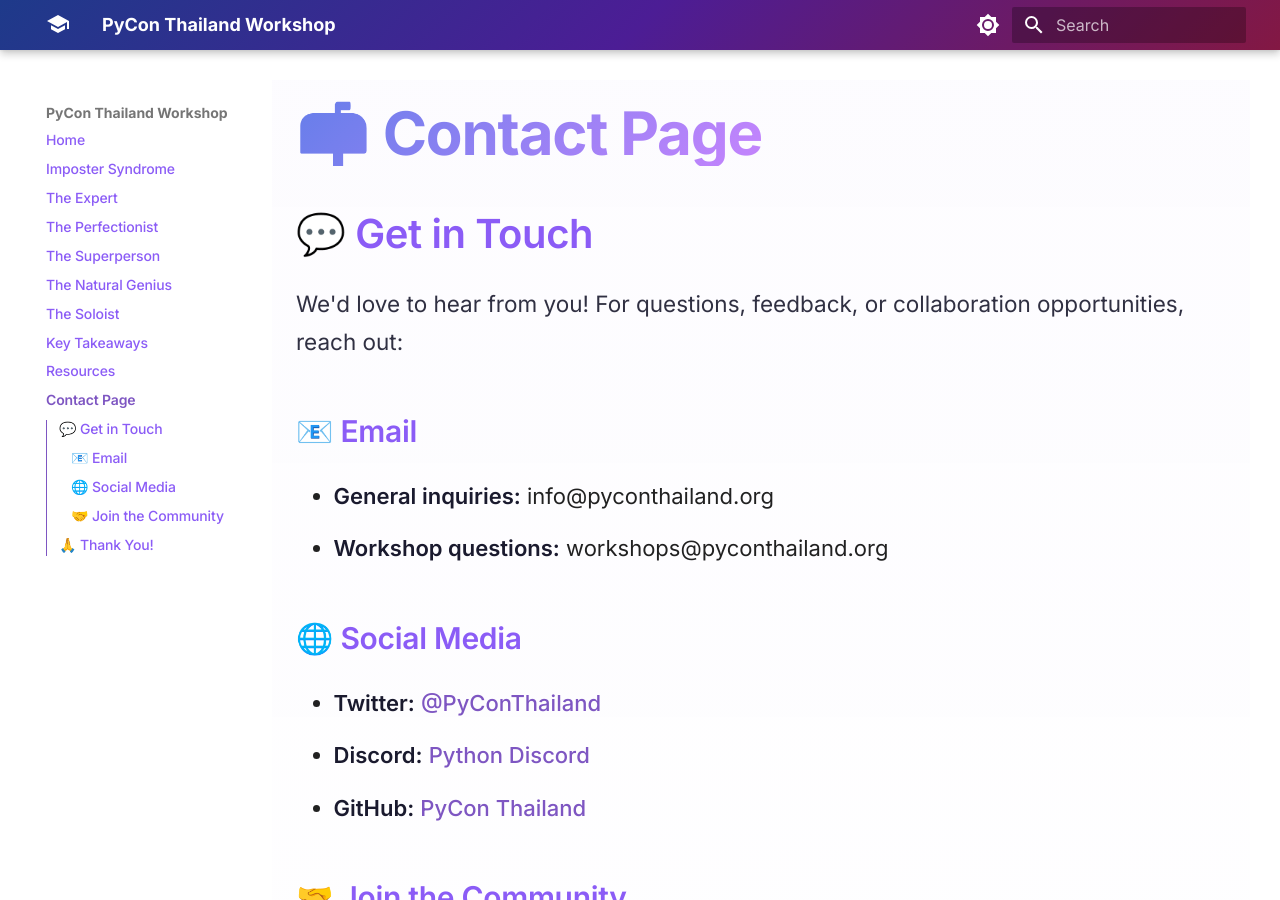
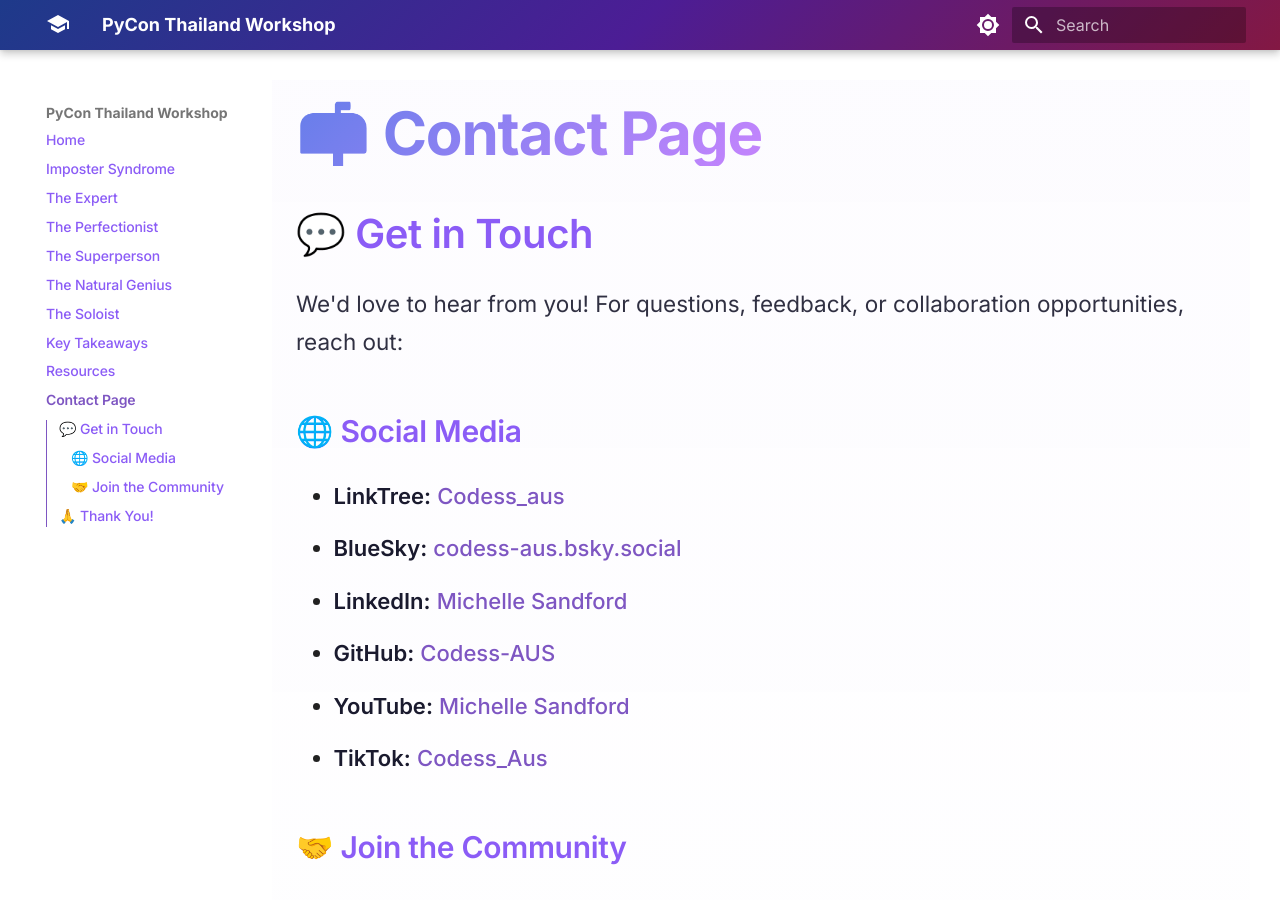
Before and after one commit to codess-aus/pycon-thailand, an MkDocs documentation site: the page built from docs/contact.md, in a window 1280 px wide and 900 px high. Built offline with MkDocs 1.6.1 and Material for MkDocs 9.7.7, drawn with Linux system fonts in a browser that asks for light colours.

```diff
--- a/docs/contact.md
+++ b/docs/contact.md
@@ -4,14 +4,13 @@
 
 We'd love to hear from you! For questions, feedback, or collaboration opportunities, reach out:
 
-### 📧 Email
-- **General inquiries:** info@pyconthailand.org
-- **Workshop questions:** workshops@pyconthailand.org
-
 ### 🌐 Social Media
-- **Twitter:** [@PyConThailand](https://twitter.com/PyConThailand)
-- **Discord:** [Python Discord](https://pythondiscord.com/)
-- **GitHub:** [PyCon Thailand](https://github.com/pyconth)
+- **LinkTree:** [Codess_aus](https://linktr.ee/codess_aus)
+- **BlueSky:** [codess-aus.bsky.social](https://bsky.app/profile/codess-aus.bsky.social)
+- **LinkedIn:** [Michelle Sandford](https://www.linkedin.com/in/michellesandford/)
+- **GitHub:** [Codess-AUS](https://github.com/codess-aus)
+- **YouTube:** [Michelle Sandford](https://www.youtube.com/c/MichelleSandford)
+- **TikTok:** [Codess_Aus](https://www.tiktok.com/@codess_aus)
 
 ### 🤝 Join the Community
 
```
Also changed, not shown: DEPLOYMENT.md (added, +80 -0 lines), 2 other files.
